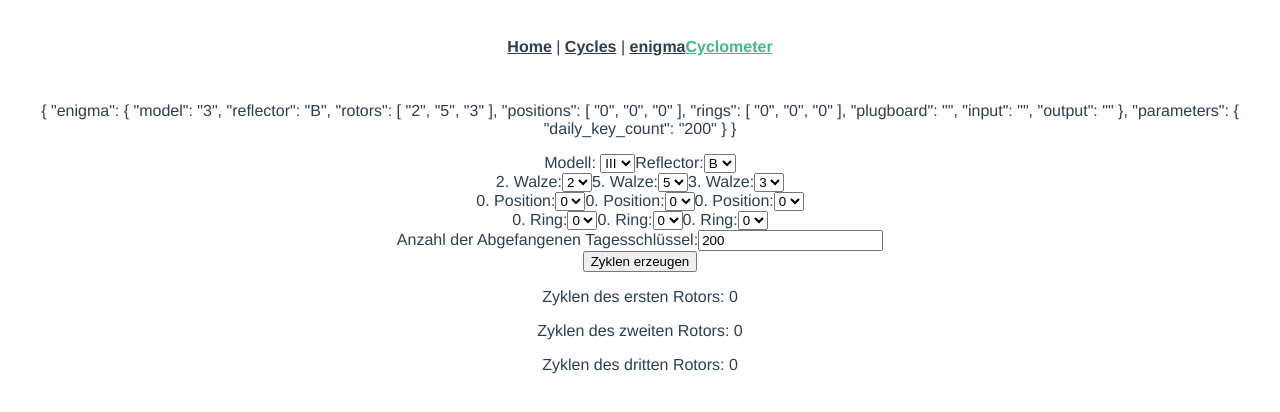
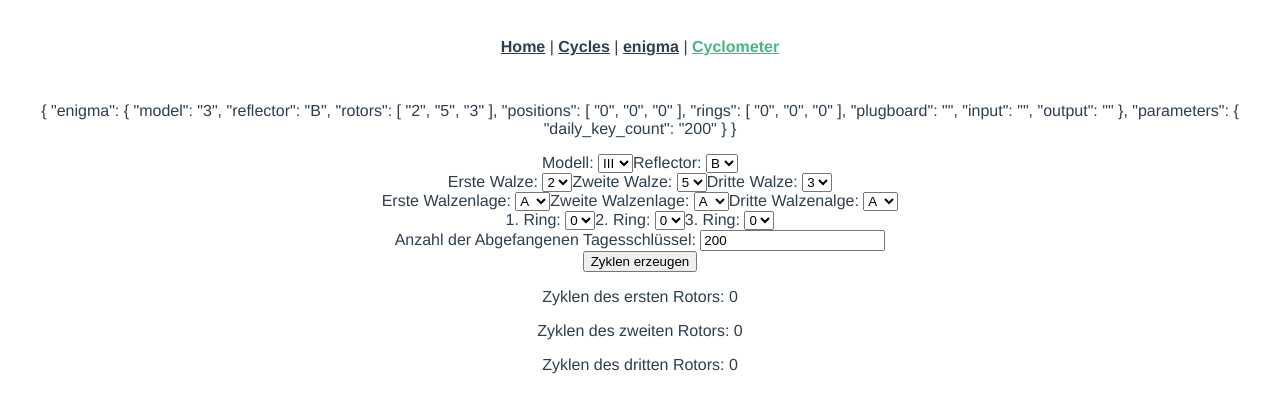
Before and after one commit to Bibble-code/EnigmaSite, a Vue app: page /cyclometer in a window 1280 px wide. Shown: the top 412 px of the page. Built offline with nearby package versions, Linux system fonts and the light colour scheme; no server answers.

Commit message:
cyclometer cleanup

```diff
--- a/src/App.vue
+++ b/src/App.vue
@@ -2,8 +2,10 @@
   <nav>
     <router-link to="/">Home</router-link> |
     <router-link to="/cycles">Cycles</router-link> |
-    <router-link to="/enigma">enigma</router-link>
+    <router-link to="/enigma">enigma</router-link> |
     <router-link to="/cyclometer">Cyclometer</router-link>
+
+
   </nav>
   <router-view/>
 </template>
--- a/src/views/CyclometerView.vue
+++ b/src/views/CyclometerView.vue
@@ -11,7 +11,7 @@
                 <option value=4>IV</option>
             </select>
 
-            <label>Reflector:</label>
+            <label>Reflector: </label>
             <select v-model="settings.enigma.reflector">
                 <option value="A">A</option>
                 <option value="B">B</option>
@@ -19,7 +19,7 @@
             </select>
 
             <div>
-                <label>{{ settings.enigma.rotors[0] }}. Walze:</label>
+                <label>Erste Walze: </label>
                 <select v-model="settings.enigma.rotors[0]">
                     <option value=1>1</option>
                     <option value=2>2</option>
@@ -31,7 +31,7 @@
                     <option value=8>8</option>
                     <option value=9>9</option>
                 </select>
-                <label>{{ settings.enigma.rotors[1] }}. Walze:</label>
+                <label>Zweite Walze: </label>
                 <select v-model="settings.enigma.rotors[1]">
                     <option value=1>1</option>
                     <option value=2>2</option>
@@ -43,7 +43,7 @@
                     <option value=8>8</option>
                     <option value=9>9</option>
                 </select>
-                <label>{{ settings.enigma.rotors[2] }}. Walze:</label>
+                <label>Dritte Walze: </label>
                 <select v-model="settings.enigma.rotors[2]">
                     <option value=1>1</option>
                     <option value=2>2</option>
@@ -58,48 +58,97 @@
             </div>
 
             <div>
-                <label>{{ settings.enigma.positions[0] }}. Position:</label>
+                <label>Erste Walzenlage: </label>
                 <select v-model="settings.enigma.positions[0]">
-                    <option value=0>0</option>
-                    <option value=1>1</option>
-                    <option value=2>2</option>
-                    <option value=3>3</option>
-                    <option value=4>4</option>
-                    <option value=5>5</option>
-                    <option value=6>6</option>
-                    <option value=7>7</option>
-                    <option value=8>8</option>
-                    <option value=9>9</option>
+                    <option value=0>A</option>
+                    <option value=1>B</option>
+                    <option value=2>C</option>
+                    <option value=3>D</option>
+                    <option value=4>E</option>
+                    <option value=5>F</option>
+                    <option value=6>G</option>
+                    <option value=7>H</option>
+                    <option value=8>I</option>
+                    <option value=9>J</option>
+                    <option value=10>K</option>
+                    <option value=11>L</option>
+                    <option value=12>M</option>
+                    <option value=13>N</option>
+                    <option value=14>O</option>
+                    <option value=15>P</option>
+                    <option value=16>Q</option>
+                    <option value=17>R</option>
+                    <option value=18>S</option>
+                    <option value=19>T</option>
+                    <option value=20>U</option>
+                    <option value=21>V</option>
+                    <option value=22>W</option>
+                    <option value=23>X</option>
+                    <option value=24>Y</option>
+                    <option value=25>Z</option>
+
                 </select>
-                <label>{{ settings.enigma.positions[1] }}. Position:</label>
+                <label>Zweite Walzenlage: </label>
                 <select v-model="settings.enigma.positions[1]">
-                    <option value=0>0</option>
-                    <option value=1>1</option>
-                    <option value=2>2</option>
-                    <option value=3>3</option>
-                    <option value=4>4</option>
-                    <option value=5>5</option>
-                    <option value=6>6</option>
-                    <option value=7>7</option>
-                    <option value=8>8</option>
-                    <option value=9>9</option>
+                    <option value=0>A</option>
+                    <option value=1>B</option>
+                    <option value=2>C</option>
+                    <option value=3>D</option>
+                    <option value=4>E</option>
+                    <option value=5>F</option>
+                    <option value=6>G</option>
+                    <option value=7>H</option>
+                    <option value=8>I</option>
+                    <option value=9>J</option>
+                    <option value=10>K</option>
+                    <option value=11>L</option>
+                    <option value=12>M</option>
+                    <option value=13>N</option>
+                    <option value=14>O</option>
+                    <option value=15>P</option>
+                    <option value=16>Q</option>
+                    <option value=17>R</option>
+                    <option value=18>S</option>
+                    <option value=19>T</option>
+                    <option value=20>U</option>
+                    <option value=21>V</option>
+                    <option value=22>W</option>
+                    <option value=23>X</option>
+                    <option value=24>Y</option>
+                    <option value=25>Z</option>
                 </select>
-                <label>{{ settings.enigma.positions[2] }}. Position:</label>
+                <label>Dritte Walzenalge: </label>
                 <select v-model="settings.enigma.positions[2]">
-                    <option value=0>0</option>
-                    <option value=1>1</option>
-                    <option value=2>2</option>
-                    <option value=3>3</option>
-                    <option value=4>4</option>
-                    <option value=5>5</option>
-                    <option value=6>6</option>
-                    <option value=7>7</option>
-                    <option value=8>8</option>
-                    <option value=9>9</option>
+                    <option value=0>A</option>
+                    <option value=1>B</option>
+                    <option value=2>C</option>
+                    <option value=3>D</option>
+                    <option value=4>E</option>
+                    <option value=5>F</option>
+                    <option value=6>G</option>
+                    <option value=7>H</option>
+                    <option value=8>I</option>
+                    <option value=9>J</option>
+                    <option value=10>K</option>
+                    <option value=11>L</option>
+                    <option value=12>M</option>
+                    <option value=13>N</option>
+                    <option value=14>O</option>
+                    <option value=15>P</option>
+                    <option value=16>Q</option>
+                    <option value=17>R</option>
+                    <option value=18>S</option>
+                    <option value=19>T</option>
+                    <option value=20>U</option>
+                    <option value=21>V</option>
+                    <option value=22>W</option>
+                    <option value=23>X</option>
+                    <option value=24>Y</option>
+                    <option value=25>Z</option>
                 </select>
             </div>
             <div>
-                <label>{{ settings.enigma.rings[0] }}. Ring:</label>
+                <label>1. Ring: </label>
                 <select v-model="settings.enigma.rings[0]">
                     <option value=0>0</option>
                     <option value=1>1</option>
@@ -112,7 +161,7 @@
                     <option value=8>8</option>
                     <option value=9>9</option>
                 </select>
-                <label>{{ settings.enigma.rings[1] }}. Ring:</label>
+                <label>2. Ring: </label>
                 <select v-model="settings.enigma.rings[1]">
                     <option value=0>0</option>
                     <option value=1>1</option>
@@ -125,7 +174,7 @@
                     <option value=8>8</option>
                     <option value=9>9</option>
                 </select>
-                <label>{{ settings.enigma.rings[2] }}. Ring:</label>
+                <label>3. Ring: </label>
                 <select v-model="settings.enigma.rings[2]">
                     <option value=0>0</option>
                     <option value=1>1</option>
@@ -139,7 +188,7 @@
                     <option value=9>9</option>
                 </select>
             </div>
-            <label>Anzahl der Abgefangenen Tagesschlüssel:</label>
+            <label>Anzahl der Abgefangenen Tagesschlüssel: </label>
             <input v-model="settings.parameters.daily_key_count" type="text">
 
             <!-- <label>Eingabe:</label>
--- a/src/views/EnigmaRequestView.vue
+++ b/src/views/EnigmaRequestView.vue
@@ -19,70 +19,173 @@
             </select>
 
             <div>
-                <label>{{ settings.enigma.rotors[0] }}. Walze:</label>
+                <label>Erste Walze: </label>
                 <select v-model="settings.enigma.rotors[0]">
                     <option value=1>1</option>
                     <option value=2>2</option>
                     <option value=3>3</option>
+                    <option value=4>4</option>
+                    <option value=5>5</option>
+                    <option value=6>6</option>
+                    <option value=7>7</option>
+                    <option value=8>8</option>
+                    <option value=9>9</option>
                 </select>
-                <label>{{ settings.enigma.rotors[1] }}. Walze:</label>
+                <label>Zweite Walze: </label>
                 <select v-model="settings.enigma.rotors[1]">
                     <option value=1>1</option>
                     <option value=2>2</option>
                     <option value=3>3</option>
+                    <option value=4>4</option>
+                    <option value=5>5</option>
+                    <option value=6>6</option>
+                    <option value=7>7</option>
+                    <option value=8>8</option>
+                    <option value=9>9</option>
                 </select>
-                <label>{{ settings.enigma.rotors[2] }}. Walze:</label>
+                <label>Dritte Walze: </label>
                 <select v-model="settings.enigma.rotors[2]">
                     <option value=1>1</option>
                     <option value=2>2</option>
                     <option value=3>3</option>
+                    <option value=4>4</option>
+                    <option value=5>5</option>
+                    <option value=6>6</option>
+                    <option value=7>7</option>
+                    <option value=8>8</option>
+                    <option value=9>9</option>
                 </select>
             </div>
 
             <div>
-                <label>{{ settings.enigma.positions[0] }}. Position:</label>
+                <label>Erste Walzenlage: </label>
                 <select v-model="settings.enigma.positions[0]">
-                    <option value=0>0</option>
-                    <option value=1>1</option>
-                    <option value=2>2</option>
-                    <option value=3>3</option>
+                    <option value=0>A</option>
+                    <option value=1>B</option>
+                    <option value=2>C</option>
+                    <option value=3>D</option>
+                    <option value=4>E</option>
+                    <option value=5>F</option>
+                    <option value=6>G</option>
+                    <option value=7>H</option>
+                    <option value=8>I</option>
+                    <option value=9>J</option>
+                    <option value=10>K</option>
+                    <option value=11>L</option>
+                    <option value=12>M</option>
+                    <option value=13>N</option>
+                    <option value=14>O</option>
+                    <option value=15>P</option>
+                    <option value=16>Q</option>
+                    <option value=17>R</option>
+                    <option value=18>S</option>
+                    <option value=19>T</option>
+                    <option value=20>U</option>
+                    <option value=21>V</option>
+                    <option value=22>W</option>
+                    <option value=23>X</option>
+                    <option value=24>Y</option>
+                    <option value=25>Z</option>
+
                 </select>
-                <label>{{ settings.enigma.positions[1] }}. Position:</label>
+                <label>Zweite Walzenlage: </label>
                 <select v-model="settings.enigma.positions[1]">
-                    <option value=0>0</option>
-                    <option value=1>1</option>
-                    <option value=2>2</option>
-                    <option value=3>3</option>
+                    <option value=0>A</option>
+                    <option value=1>B</option>
+                    <option value=2>C</option>
+                    <option value=3>D</option>
+                    <option value=4>E</option>
+                    <option value=5>F</option>
+                    <option value=6>G</option>
+                    <option value=7>H</option>
+                    <option value=8>I</option>
+                    <option value=9>J</option>
+                    <option value=10>K</option>
+                    <option value=11>L</option>
+                    <option value=12>M</option>
+                    <option value=13>N</option>
+                    <option value=14>O</option>
+                    <option value=15>P</option>
+                    <option value=16>Q</option>
+                    <option value=17>R</option>
+                    <option value=18>S</option>
+                    <option value=19>T</option>
+                    <option value=20>U</option>
+                    <option value=21>V</option>
+                    <option value=22>W</option>
+                    <option value=23>X</option>
+                    <option value=24>Y</option>
+                    <option value=25>Z</option>
                 </select>
-                <label>{{ settings.enigma.positions[2] }}. Position:</label>
+                <label>Dritte Walzenalge: </label>
                 <select v-model="settings.enigma.positions[2]">
-                    <option value=0>0</option>
-                    <option value=1>1</option>
-                    <option value=2>2</option>
-                    <option value=3>3</option>
+                    <option value=0>A</option>
+                    <option value=1>B</option>
+                    <option value=2>C</option>
+                    <option value=3>D</option>
+                    <option value=4>E</option>
+                    <option value=5>F</option>
+                    <option value=6>G</option>
+                    <option value=7>H</option>
+                    <option value=8>I</option>
+                    <option value=9>J</option>
+                    <option value=10>K</option>
+                    <option value=11>L</option>
+                    <option value=12>M</option>
+                    <option value=13>N</option>
+                    <option value=14>O</option>
+                    <option value=15>P</option>
+                    <option value=16>Q</option>
+                    <option value=17>R</option>
+                    <option value=18>S</option>
+                    <option value=19>T</option>
+                    <option value=20>U</option>
+                    <option value=21>V</option>
+                    <option value=22>W</option>
+                    <option value=23>X</option>
+                    <option value=24>Y</option>
+                    <option value=25>Z</option>
                 </select>
             </div>
             <div>
-                <label>{{ settings.enigma.rings[0] }}. Ring:</label>
+                <label>1. Ring: </label>
                 <select v-model="settings.enigma.rings[0]">
                     <option value=0>0</option>
                     <option value=1>1</option>
                     <option value=2>2</option>
                     <option value=3>3</option>
+                    <option value=4>4</option>
+                    <option value=5>5</option>
+                    <option value=6>6</option>
+                    <option value=7>7</option>
+                    <option value=8>8</option>
+                    <option value=9>9</option>
                 </select>
-                <label>{{ settings.enigma.rings[1] }}. Ring:</label>
+                <label>2. Ring: </label>
                 <select v-model="settings.enigma.rings[1]">
                     <option value=0>0</option>
                     <option value=1>1</option>
                     <option value=2>2</option>
                     <option value=3>3</option>
+                    <option value=4>4</option>
+                    <option value=5>5</option>
+                    <option value=6>6</option>
+                    <option value=7>7</option>
+                    <option value=8>8</option>
+                    <option value=9>9</option>
                 </select>
-                <label>{{ settings.enigma.rings[2] }}. Ring:</label>
+                <label>3. Ring: </label>
                 <select v-model="settings.enigma.rings[2]">
                     <option value=0>0</option>
                     <option value=1>1</option>
                     <option value=2>2</option>
                     <option value=3>3</option>
+                    <option value=4>4</option>
+                    <option value=5>5</option>
+                    <option value=6>6</option>
+                    <option value=7>7</option>
+                    <option value=8>8</option>
+                    <option value=9>9</option>
                 </select>
             </div>
             <label>Steckbrett:</label>
```
